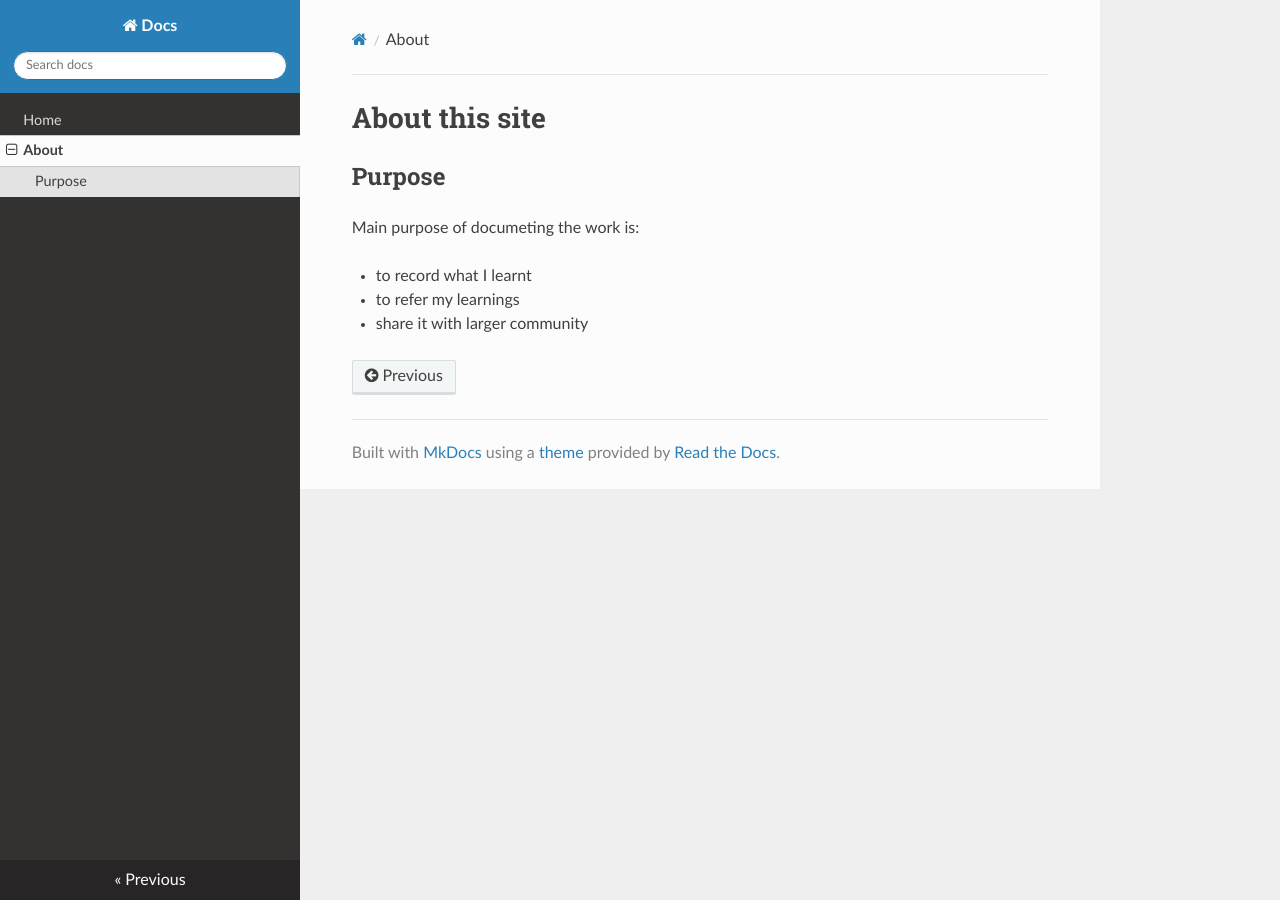
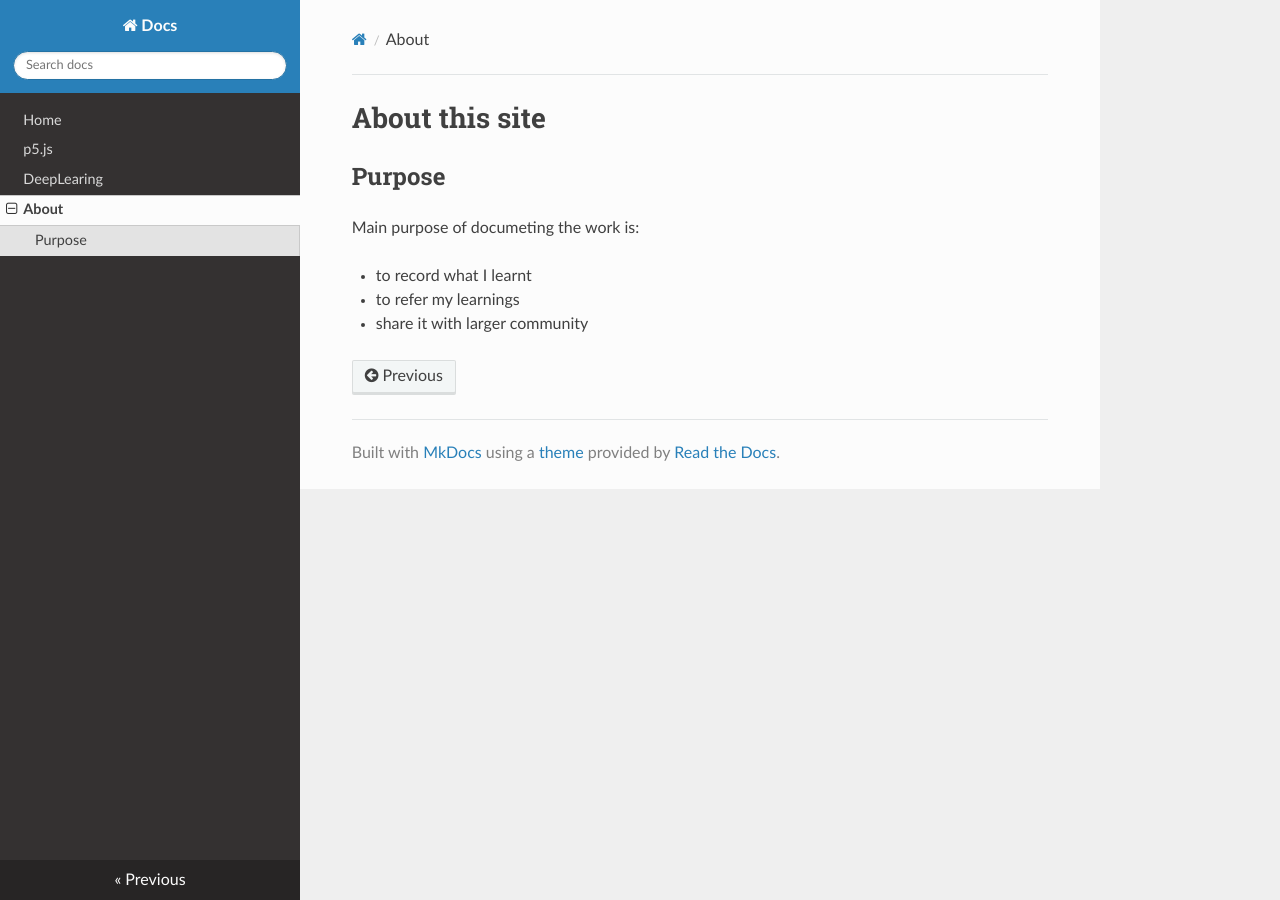
Before and after one commit to ugmurthy/docs, an MkDocs documentation site: the page built from docs/about.md, in a window 1280 px wide. Built offline with MkDocs 1.6.1, drawn with Linux system fonts in a browser that asks for light colours; nearby versions of some CDN libraries; old or Windows-style settings are respelled for this version of MkDocs.

Commit message:
reformat pages

```diff
--- a/mkdocs.yml
+++ b/mkdocs.yml
@@ -1,5 +1,8 @@
 site_name: Docs
 pages:
    - Home: index.md
+   - p5.js: p5js.md
+   - DeepLearing: dl4cv.md
    - About: about.md
+
 theme: readthedocs
```
Also changed, not shown: docs/dl4cv.md (added), docs/p5js.md (renamed from docs/index.md), site/index.html, site/search/search_index.json, site/sitemap.xml.
